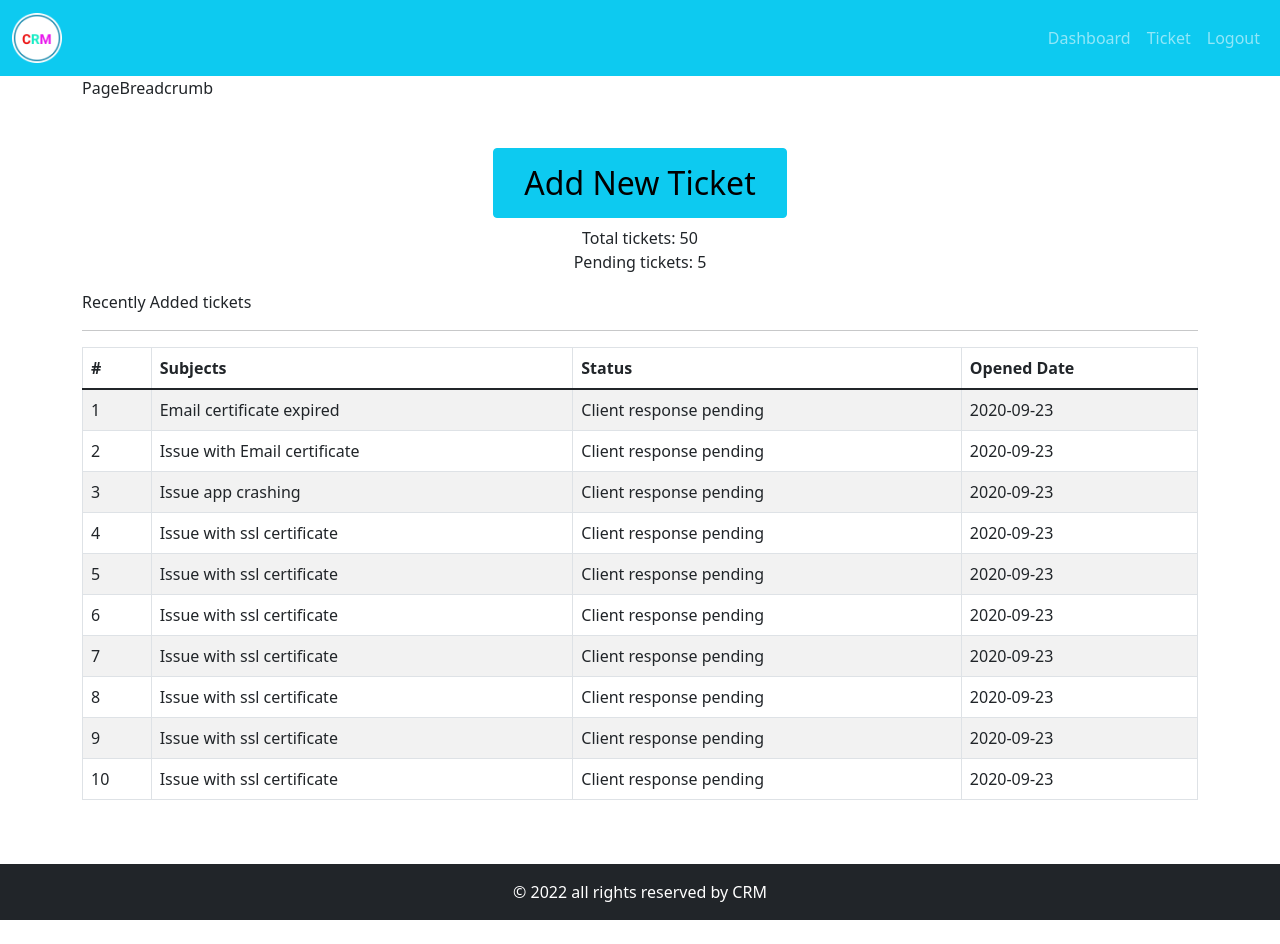
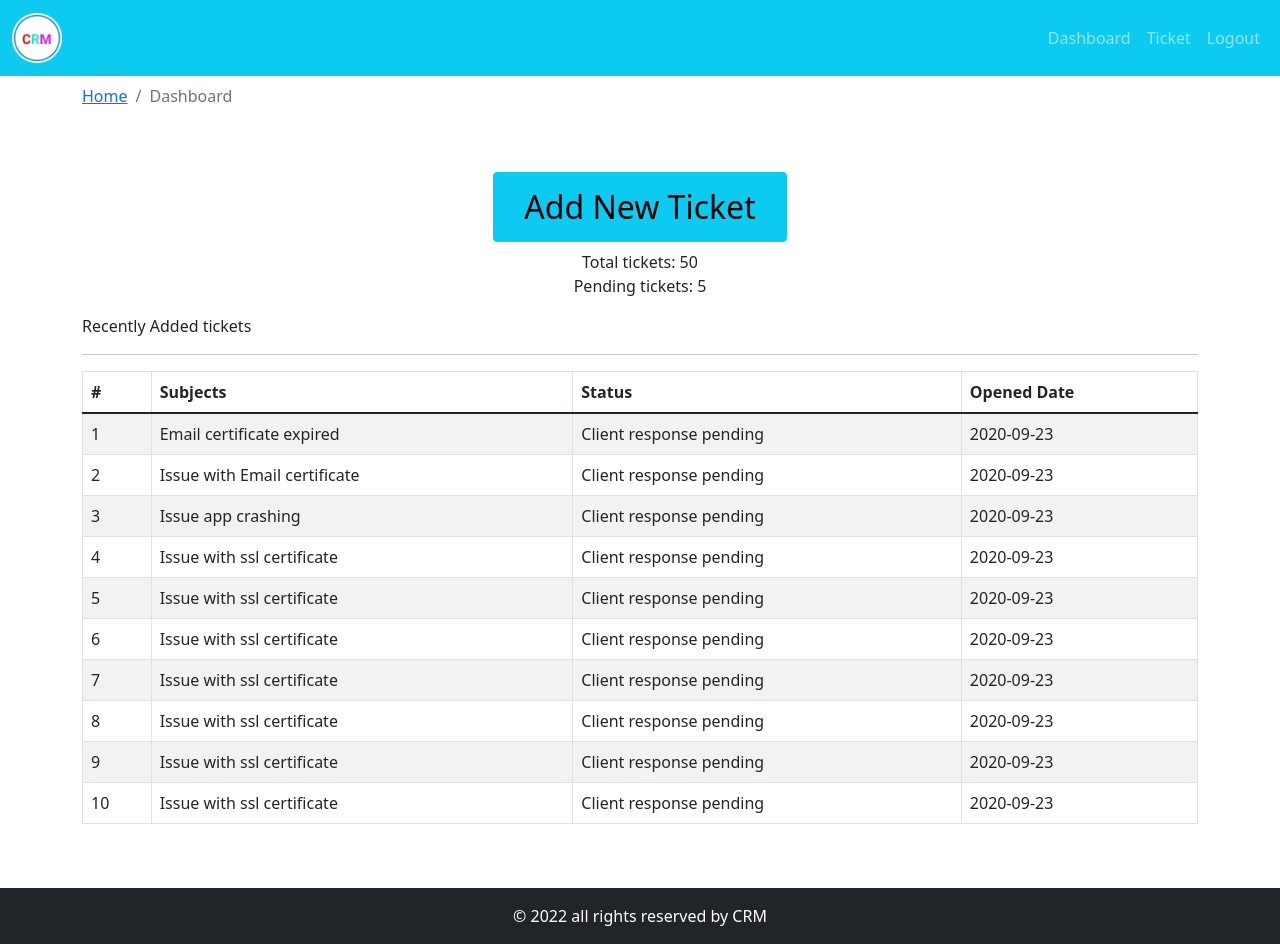
Before and after one commit to salmanamemon/crm-frontend, a React (Create React App) app: page / in a window 1280 px wide. Before the commit the page ends 920 px from the top, so only its background shows below. Built offline with nearby package versions, Linux system fonts and the light colour scheme.

Commit message:
Ticket page with breadcrumb

```diff
--- /dev/null
+++ b/src/components/breadcrumb/PageBreadCrumb.comp.js
@@ -0,0 +1,11 @@
+import React from 'react';
+import { Breadcrumb } from "react-bootstrap";
+
+export const PageBreadCrumb = ({ page }) => {
+  return (
+    <Breadcrumb>
+      <Breadcrumb.Item to="/">Home</Breadcrumb.Item>
+      <Breadcrumb.Item active>{page}</Breadcrumb.Item>
+    </Breadcrumb>
+  )
+}
--- a/src/layout/DefaultLayout.js
+++ b/src/layout/DefaultLayout.js
@@ -6,7 +6,7 @@
 const DefaultLayout = ({children}) => {
   return (
     <div className='default-layout'>
-        <header className='header'>
+        <header className='header mb-2'>
             <Header />
         </header>
         <main className='main'>
--- a/src/page/dashboard/Dashboard.page.js
+++ b/src/page/dashboard/Dashboard.page.js
@@ -2,13 +2,14 @@
 import { Container, Row, Col, Button } from "react-bootstrap";
 import { Link } from "react-router-dom";
 import TicketTable from "../../components/ticket-table/TicketTable.comp";
+import { PageBreadCrumb } from "../../components/breadcrumb/PageBreadCrumb.comp";
 
 const Dashboard = () => {
     return(
         <Container>
             <Row>
                 <Col>
-                PageBreadcrumb
+                    <PageBreadCrumb page="Dashboard"/>
                 </Col>
             </Row>
             <Row>
```
